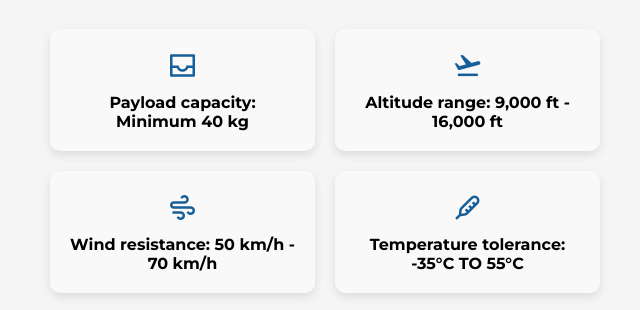
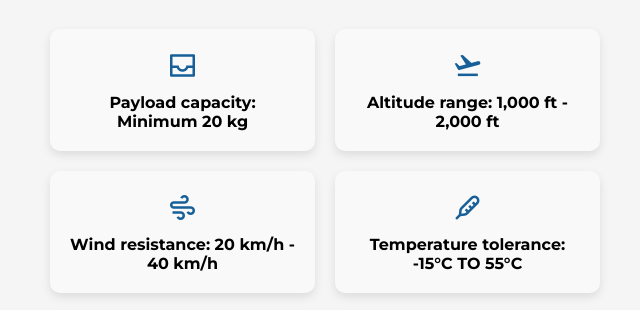
Before and after one commit to asnamirza/HALDRAT-final, a plain HTML site: page index.html in a window 1280 px wide. Shown: the part 952-1262 px from the top of the page, 40-680 px from the left. Drawn offline with nearby package versions, Linux system fonts and the light colour scheme.

Commit message:
Update index.html

```diff
--- a/index.html
+++ b/index.html
@@ -45,19 +45,19 @@
           <div class="about__features">
             <div class="feature__box">
               <i class="ri-inbox-line feature__icon"></i>
-              <p><b>Payload capacity: Minimum 40 kg</b></p>
+              <p><b>Payload capacity: Minimum 20 kg</b></p>
             </div>
             <div class="feature__box">
               <i class="ri-flight-takeoff-line feature__icon"></i>
-              <p><b>Altitude range: 9,000 ft - 16,000 ft</b></p>
+              <p><b>Altitude range: 1,000 ft - 2,000 ft</b></p>
             </div>
             <div class="feature__box">
               <i class="ri-windy-line feature__icon"></i>
-              <p><b>Wind resistance: 50 km/h - 70 km/h</b></p>
+              <p><b>Wind resistance: 20 km/h - 40 km/h</b></p>
             </div>
             <div class="feature__box">
               <i class="ri-thermometer-line feature__icon"></i>
-              <p><b>Temperature tolerance: -35°C TO 55°C</b></p>
+              <p><b>Temperature tolerance: -15°C TO 55°C</b></p>
             </div>
             <div class="feature__box">
               <i class="ri-navigation-line feature__icon"></i>
```
